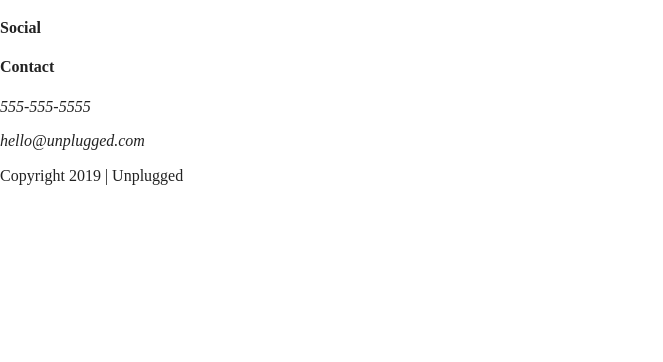
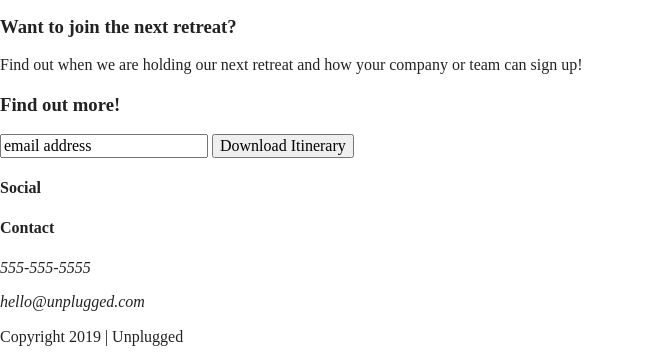
Before and after one commit to andreahm96/unplugged-retreat, a website built with Parcel: page index.html in a window 1280 px wide. Shown: the part 543-905 px from the top of the page, without its empty margins (0-663 px from the left). Before the commit the page ends 800 px from the top, so only its background shows below. Built offline with nearby package versions, Linux system fonts and the light colour scheme.

Commit message:
moved hero content to main section and added newsletter divs and content

```diff
--- a/index.html
+++ b/index.html
@@ -33,6 +33,7 @@
       <!-- logo, navigation, healine, image -->
 
     <header>
+
       <div class="content-wrapper">
        <a href="#"><img src="assets/unpluggedlogo.png" alt="unplugged logo"></a>
        <div class="header-divider"></div>
@@ -42,18 +43,35 @@
                 <li><a href="about/index-faq.html" target="_blank">About</a></li>
             </ul>
          </nav>
-         <h1>Retreat from the desk, return refreshed.</h1>
-         <img src="assets/hero.jpg" alt="hero image">
       </div>
 
     </header>
   <!-- ******************* content area ********************-->
     <!-- newsletter signup, general info, previous retreat -->
     <main>
-      <section>
+
+      <section class="hero-area">
+        <div class="content-wrapper">
+        <h1>Retreat from the desk, return refreshed.</h1>
+        <img src="assets/hero.jpg" alt="hero image">
+        </div>
       </section>
 
       <aside>
+        <div class="content-wrapper">
+
+          <div class="form-description">
+            <h3>Want to join the next retreat?</h3>
+            <p>Find out when we are holding our next retreat and how your company or team can sign up!</p>
+          </div>
+
+          <div class="form">
+            <h3>Find out more!</h3>
+            <input type="text" name="name" value="email address">
+            <input type="button" value="Download Itinerary">
+          </div>
+
+        </div> <!-- aside content wrapper div ends -->
       </aside>
 
     </main>
```
